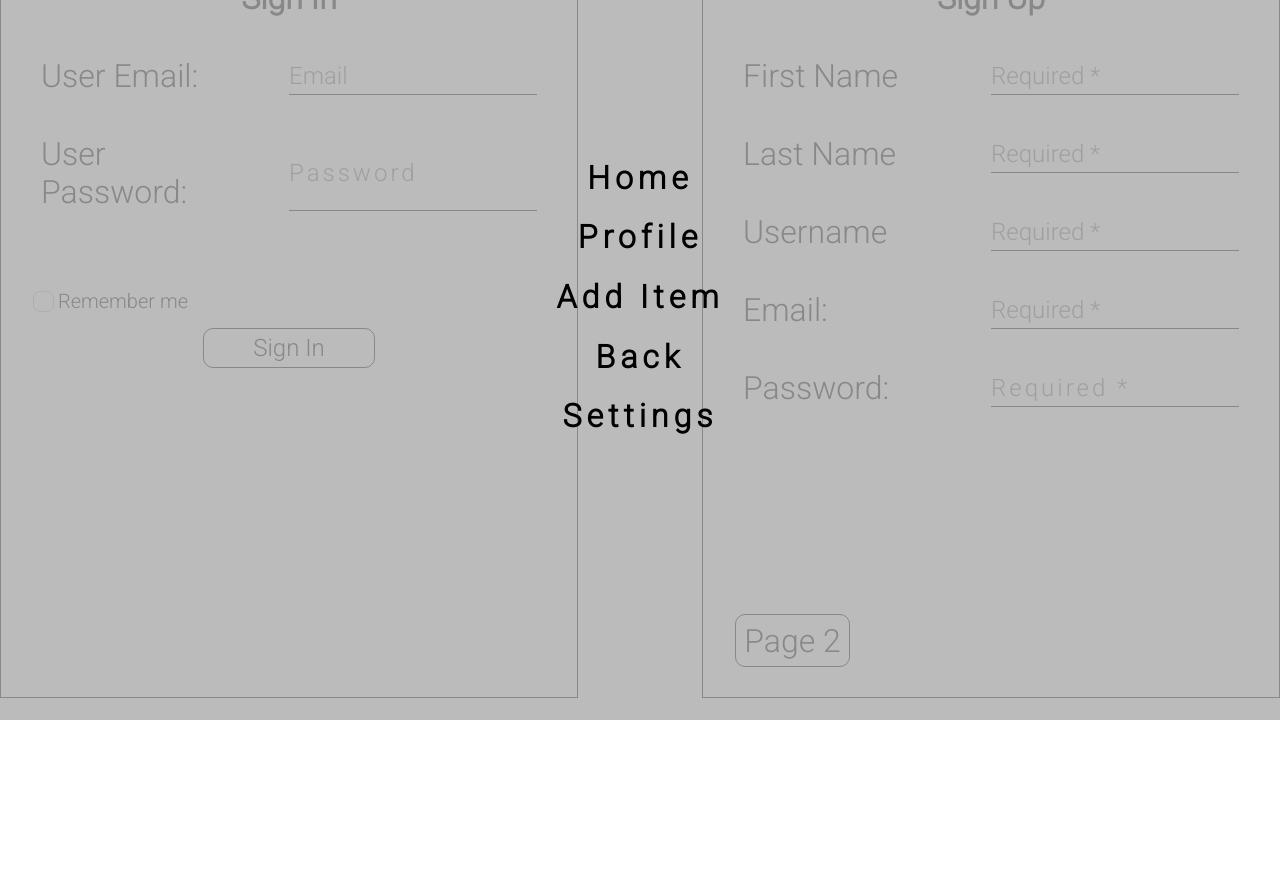
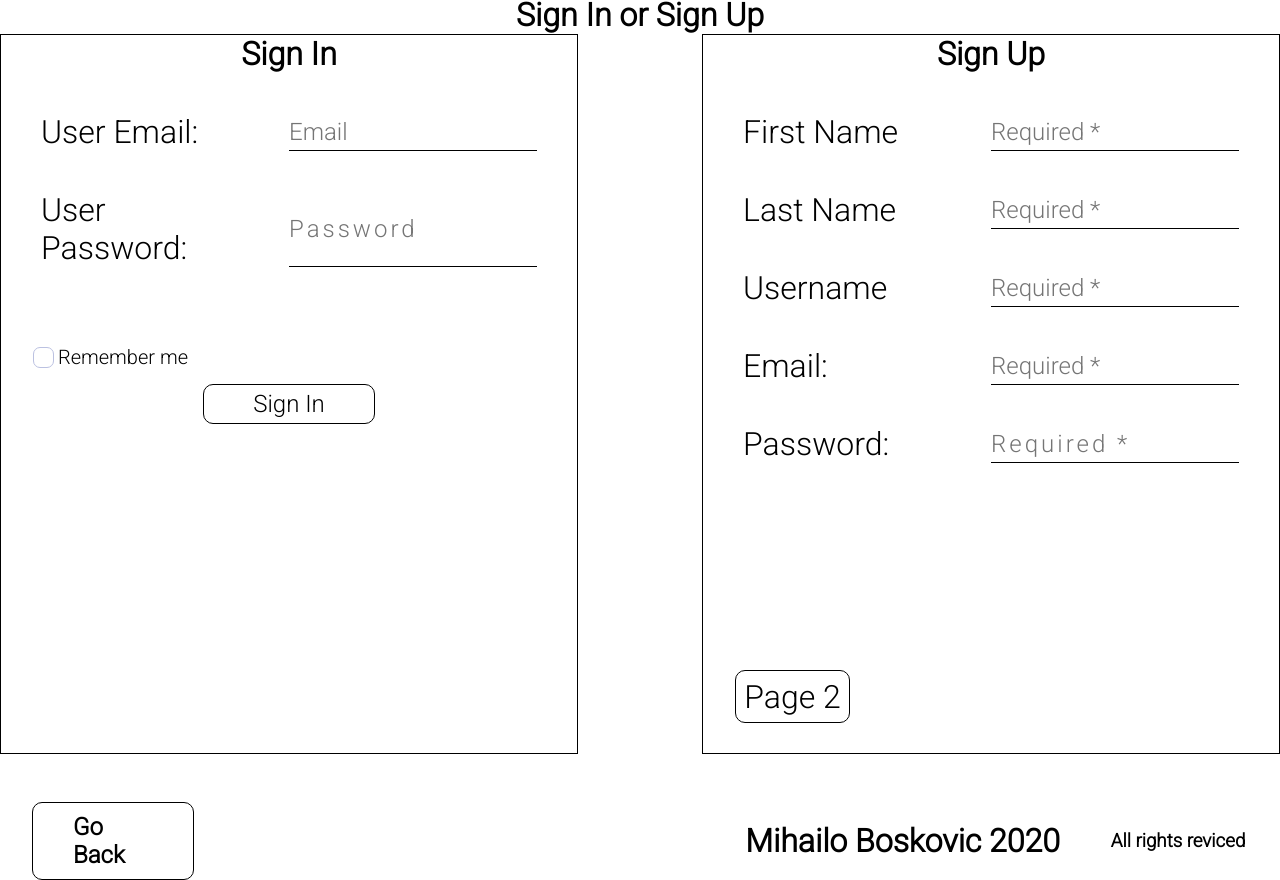
Before and after one commit to Mihailob5017/mk-trader, a React (Create React App) app in the folder client/: page /sign in a window 1280 px wide. Shown: the part 80-960 px from the top of the page. Before the commit the page ends 800 px from the top, so only its background shows below. Built offline with nearby package versions, Linux system fonts and the light colour scheme.

Commit message:
added the footer component

```diff
--- a/client/src/App.css
+++ b/client/src/App.css
@@ -5,7 +5,7 @@
 }
 /* width */
 ::-webkit-scrollbar {
-  width: 10px;
+  width: 2px;
 }
 
 /* Track */
--- a/client/src/App.js
+++ b/client/src/App.js
@@ -17,6 +17,7 @@ import ProfilePage from './pages/profile/profile-page.container';
 import RedirectComponent from './components/redirect/redirect-container.component';
 import { getScoredItemsAsync } from './redux/item/item.action';
 import HeaderComponent from './components/header/header.component';
+import FooterComponent from './components/footer/footer.component';
 
 const App = ({ getTokenFromStorage, hasToken }) => {
   useEffect(() => {
@@ -63,6 +64,7 @@ const App = ({ getTokenFromStorage, hasToken }) => {
           render={() => (hasToken ? <Redirect to="/" /> : <SignPage />)}
         />
       </Switch>
+      <FooterComponent />
     </>
   );
 };
--- /dev/null
+++ b/client/src/components/footer/footer.component.js
@@ -0,0 +1,19 @@
+import React from 'react';
+import { Link } from 'react-router-dom';
+import './footer.style.scss';
+const FooterComponent = () => {
+  return (
+    <div className="footer-component">
+      <div className="footer-btn">
+        <Link to="/">Go Back</Link>
+      </div>
+
+      <div className="footer-text">
+        <h1>Mihailo Boskovic 2020</h1>
+        <h3>All rights reviced</h3>
+      </div>
+    </div>
+  );
+};
+
+export default FooterComponent;
--- /dev/null
+++ b/client/src/components/footer/footer.style.scss
@@ -0,0 +1,40 @@
+.footer-component {
+  margin-top: 2em;
+
+  padding: 0;
+  margin-top: 3em;
+  display: flex;
+  justify-content: space-between;
+  align-items: center;
+  overflow: hidden;
+  * {
+    padding: 0.25em 1em;
+  }
+  .footer-btn {
+    margin-left: 2em;
+    width: 10%;
+    display: flex;
+    align-items: center;
+    justify-content: center;
+    border: 1px solid black;
+    border-radius: 10px;
+    * {
+      text-decoration: none;
+      font-size: 1.5rem;
+      color: black;
+      font-weight: 600;
+    }
+    &:hover {
+      transition: 500ms;
+
+      background: royalblue;
+      * {
+        color: white;
+      }
+    }
+  }
+  .footer-text {
+    display: flex;
+    align-items: center;
+  }
+}
--- a/client/src/components/header/header.component.js
+++ b/client/src/components/header/header.component.js
@@ -3,7 +3,7 @@ import { isExact } from '../../helpers/helpers';
 import { Link, withRouter } from 'react-router-dom';
 import './header.style.scss';
 const HeaderComponent = ({ location }) => {
-  const [isVisable, setVisable] = useState(true);
+  const [isVisable, setVisable] = useState(false);
   console.log(isExact(location.pathname, 'home'));
   return (
     <>
--- a/client/src/components/header/header.style.scss
+++ b/client/src/components/header/header.style.scss
@@ -50,7 +50,7 @@
   flex-direction: row;
   justify-content: space-between;
   align-items: center;
-  padding: 1em;
+  padding: 0.5em;
   position: relative;
   height: 10%;
   color: royalblue;
--- a/client/src/pages/home/home-page.js
+++ b/client/src/pages/home/home-page.js
@@ -1,5 +1,4 @@
 import React from 'react';
-import { Link } from 'react-router-dom';
 import './home-page.style.scss';
 
 import ItemComponent from '../../components/item/item.component';
@@ -15,7 +14,6 @@ const HomePage = ({ items, hasToken, scoredItems, addNewlyScored }) => {
           hasToken={hasToken}
         />
       ))}
-      <Link to="/">Go Back</Link>
     </div>
   );
 };
```
Also changed, not shown: client/src/pages/settings/settings-page.container.js (added), client/src/pages/settings/settings-page.js (added), client/src/pages/settings/settings-page.style.scss (added).
